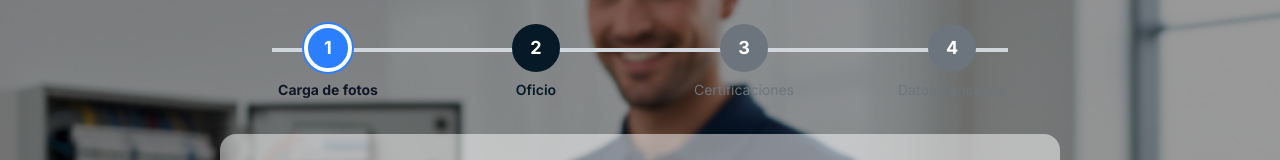
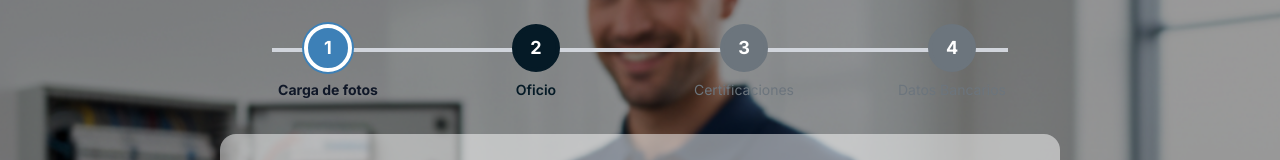
Before and after one commit to DavidToroHrr/oficiAR-front, a React (Vite) app: page /worker-register/validation-identity in a window 1280 px wide. Shown: the top 160 px of the page. Built offline with nearby package versions, Linux system fonts and the light colour scheme.

Commit message:
feat: added some changes

```diff
--- a/src/components/RegistrationStepper/RegistrationStepper.jsx
+++ b/src/components/RegistrationStepper/RegistrationStepper.jsx
@@ -41,13 +41,13 @@ export default function RegistrationStepper() {
           // MÁQUINA DE ESTADOS:
           if (paso.id === pasoActivo) {
             // ESTADO 1: Paso Actual (Azul con franja blanca y anillo)
-            circleClasses = "bg-blue-500 border-white ring-2 ring-blue-500 text-white";
+            circleClasses = "bg-light-blue border-white ring-2 ring-light-blue text-white";
             textClasses = "font-bold text-gray-900";
 
           } else if (paso.id < pasoActivo) {
             // ESTADO 2: Pasos Completados (Totalmente azules)
             // Usamos border-blue-500 para que el borde se camufle y no haya franja blanca
-            circleClasses = "bg-blue-500 border-blue-500 text-white";
+            circleClasses = "bg-light-blue border-light-blue text-white";
             textClasses = "font-bold text-gray-900";
 
           } else if (paso.id === pasoActivo + 1) {
```
